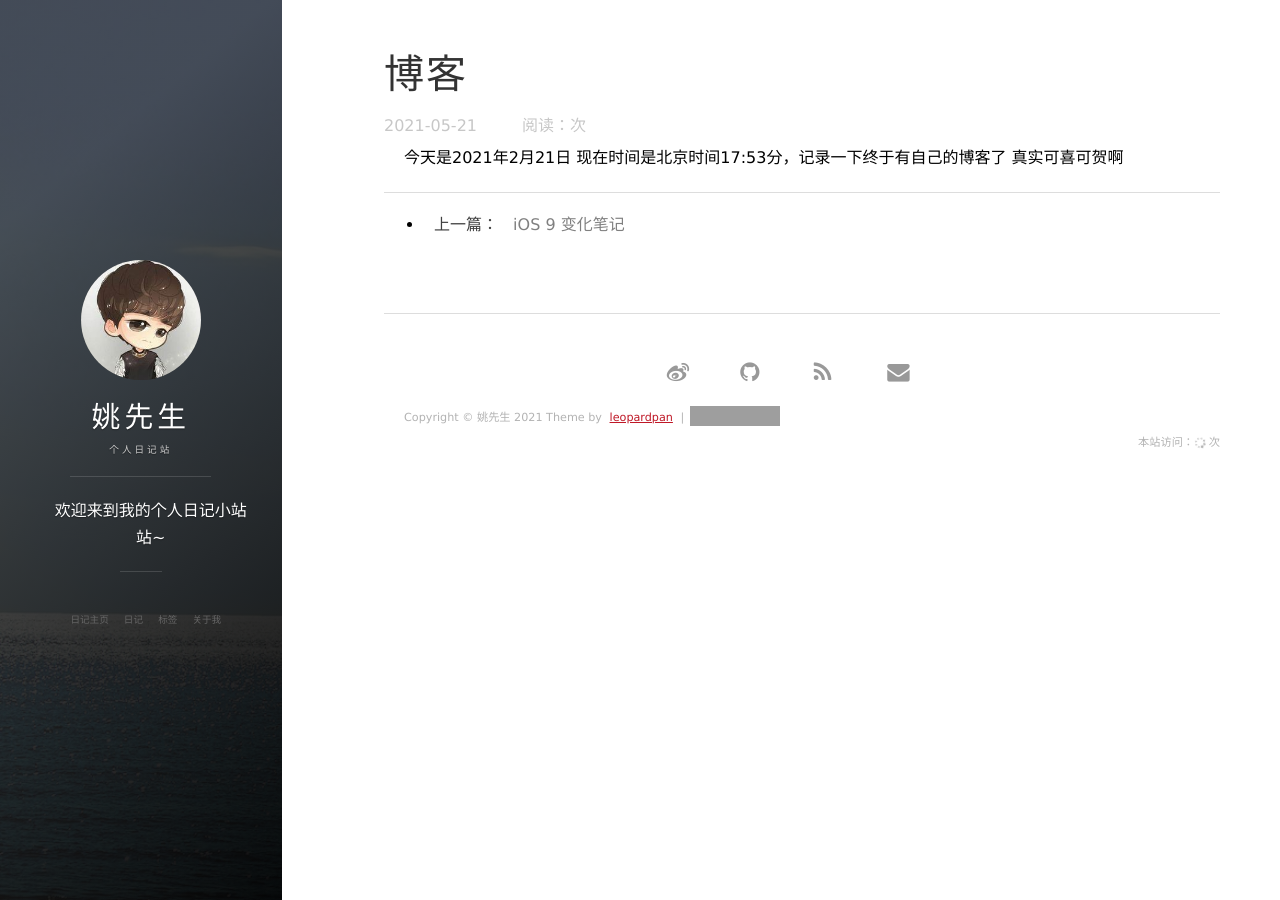
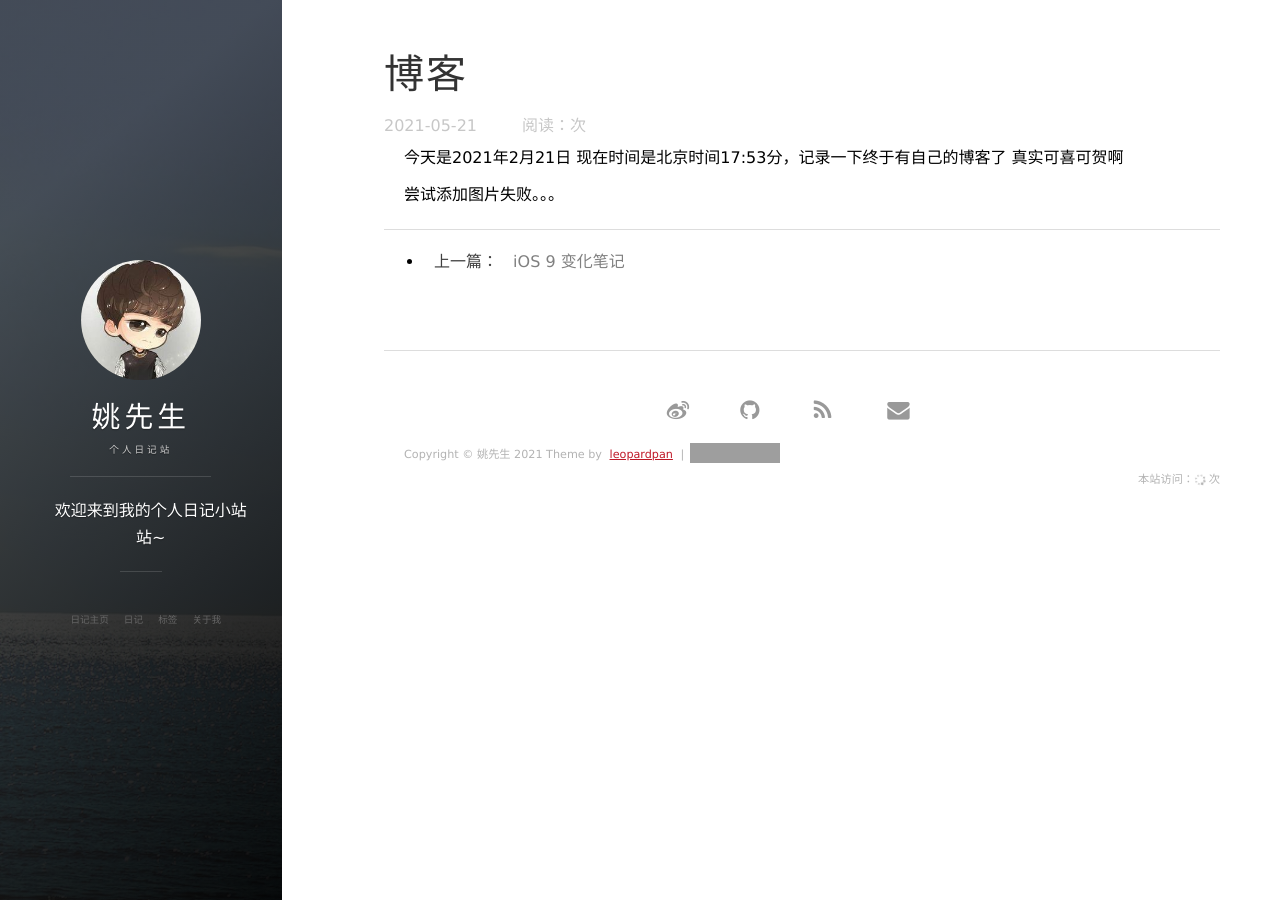
Before and after one commit to Killer-Yao/blog.github.io, a Jekyll site: the page built from _posts/2021-5-21-17-53博客申请当天纪实.md, in a window 1280 px wide. Built offline with Jekyll 4.4.1, drawn with Linux system fonts in a browser that asks for light colours; nearby versions of some CDN libraries; comment, search, counter and statistics services are not loaded; grey boxes are pictures that could not be loaded.

Commit message:
Update and rename 2021-5-21-17-53Note.md to 2021-5-21-17-53博客申请当天纪实.md

```diff
--- a/_posts/2021-5-21-17-53Note.md
+++ b/_posts/2021-5-21-17-53博客申请当天纪实.md
@@ -2,10 +2,12 @@
 layout: post
 title: "博客"
 date: 2021-05-21 18:15:06
-description: "iOS9 博客申请"
+description: " 博客申请纪实"
 tag:
 ---
 
 今天是2021年2月21日
 现在时间是北京时间17:53分，记录一下终于有自己的博客了
 真实可喜可贺啊
+
+尝试添加图片失败。。。
```
